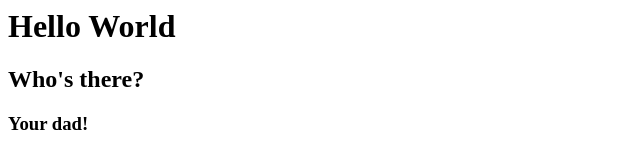
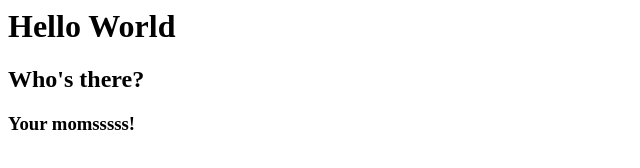
Before and after one commit to storytimesolutions/azure-deploy, a website: page index.html in a window 1280 px wide. Shown: the full height of the page, 0-640 px from the left. Drawn offline with Linux system fonts and the light colour scheme.

Commit message:
text update

```diff
--- a/index.html
+++ b/index.html
@@ -1,3 +1,3 @@
 <h1>Hello World</h1>
 <h2>Who's there?</h2>
-<h3>Your dad!</h3>
+<h3>Your momsssss!</h3>
```
